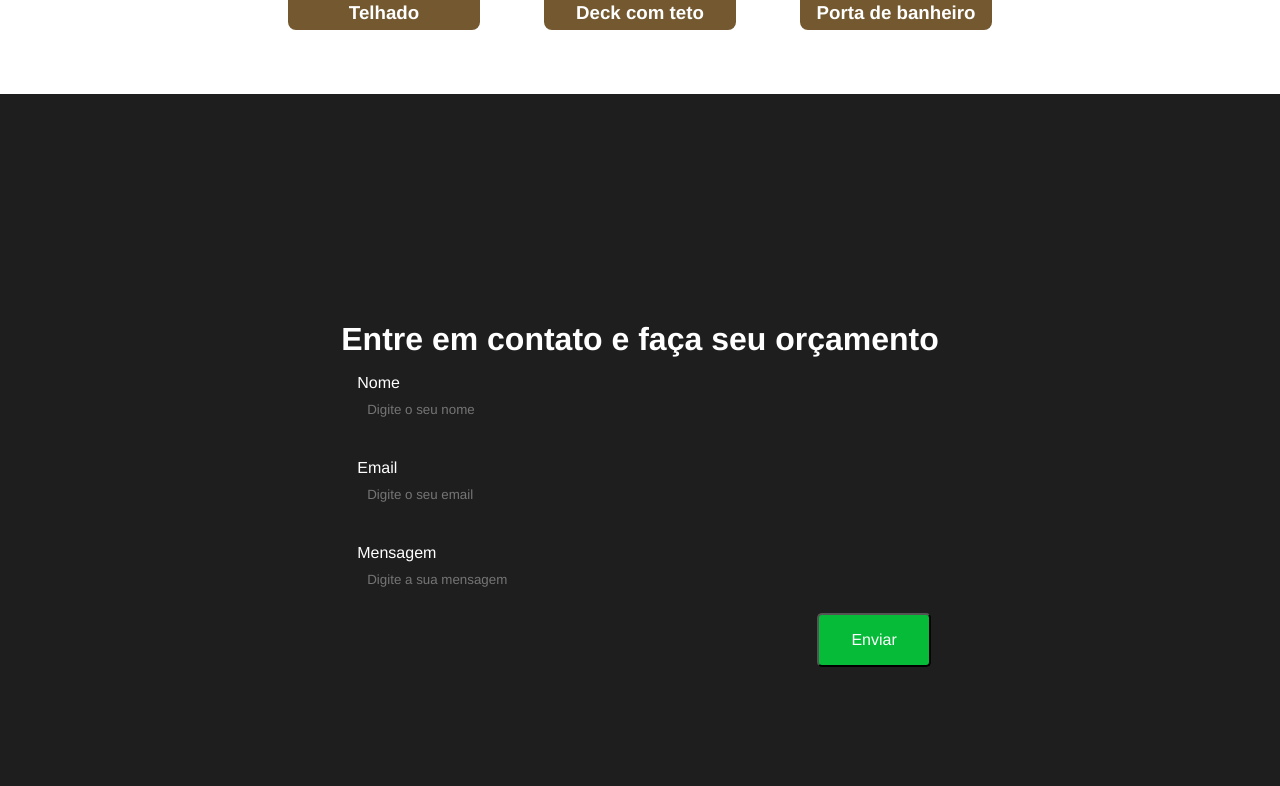
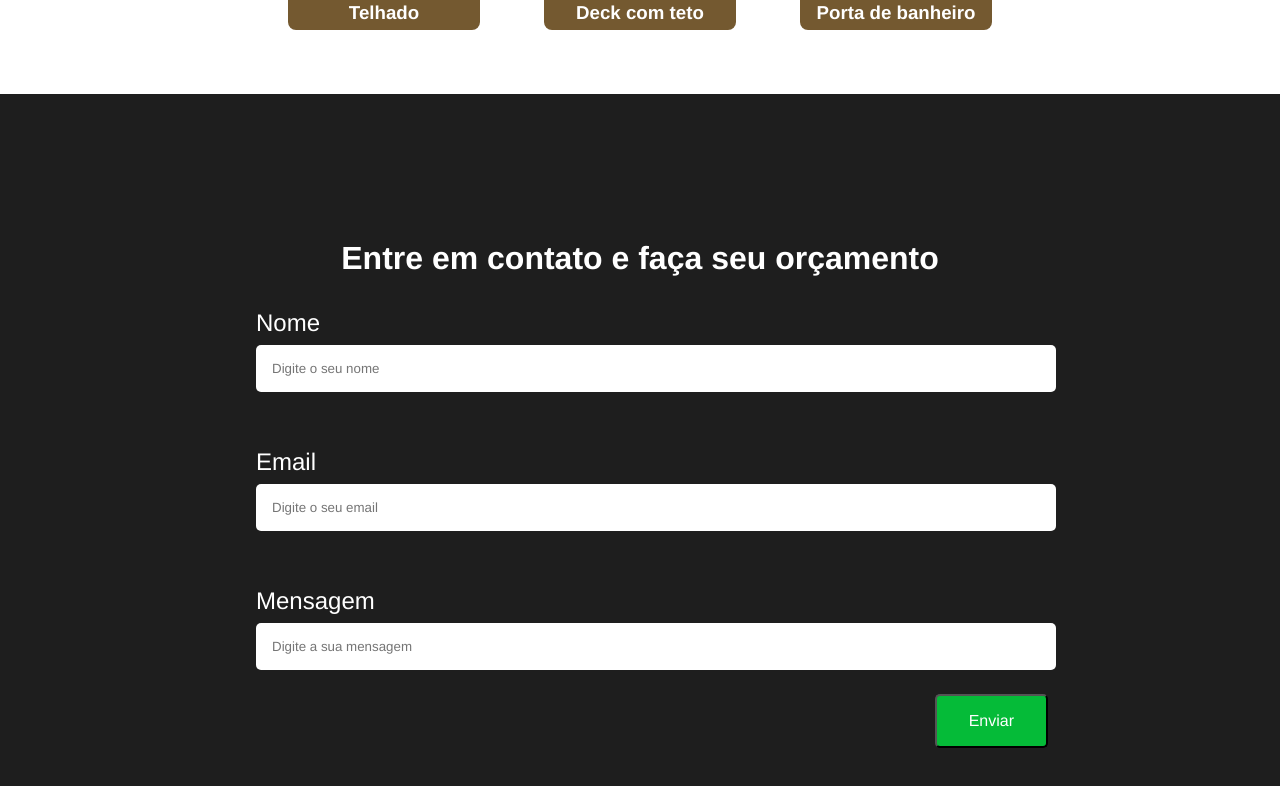
Before and after one commit to ramirezmz/carpintaria-nova-era, a React (Vite) app: page / in a window 1280 px wide. Shown: the part 1995-2781 px from the top of the page. Built offline with nearby package versions, Linux system fonts and the light colour scheme.

Commit message:
feat: Estilo do campo de input e label

```diff
--- a/src/components/Field/styled.ts
+++ b/src/components/Field/styled.ts
@@ -1,11 +1,18 @@
 import styled from "styled-components";
 
 export const ContentField = styled.div`
-   padding: 1rem;
+   padding: 2rem 2rem 1rem;
+   width: 60vw;
    input {
+      background-color: #fff;
+      border-radius: 5px;
+      border: none;
       display: block;
-      border: none;
-      padding: 10px;
+      margin: .5rem 0;
+      padding: 1rem;
       width: 100%;
    }
+   label {
+      font-size: 1.5rem;
+   }
 `;
```
